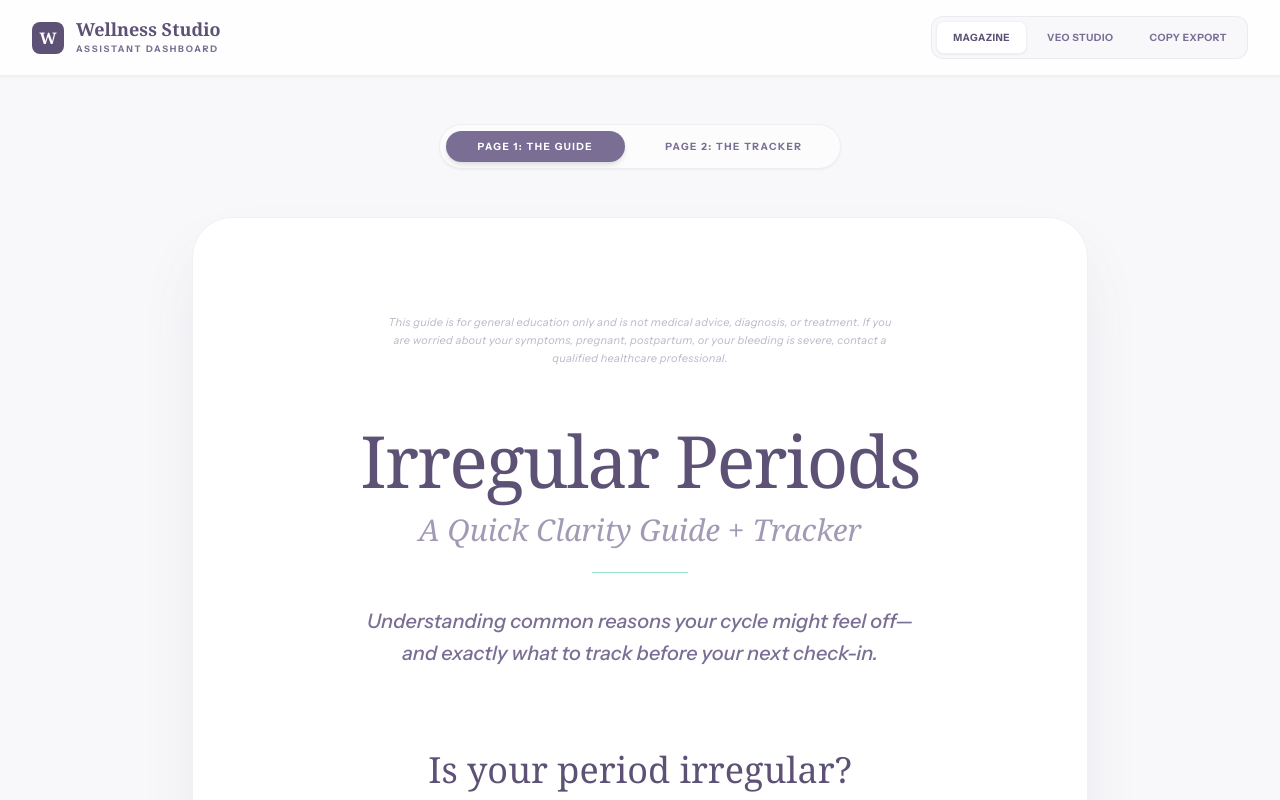
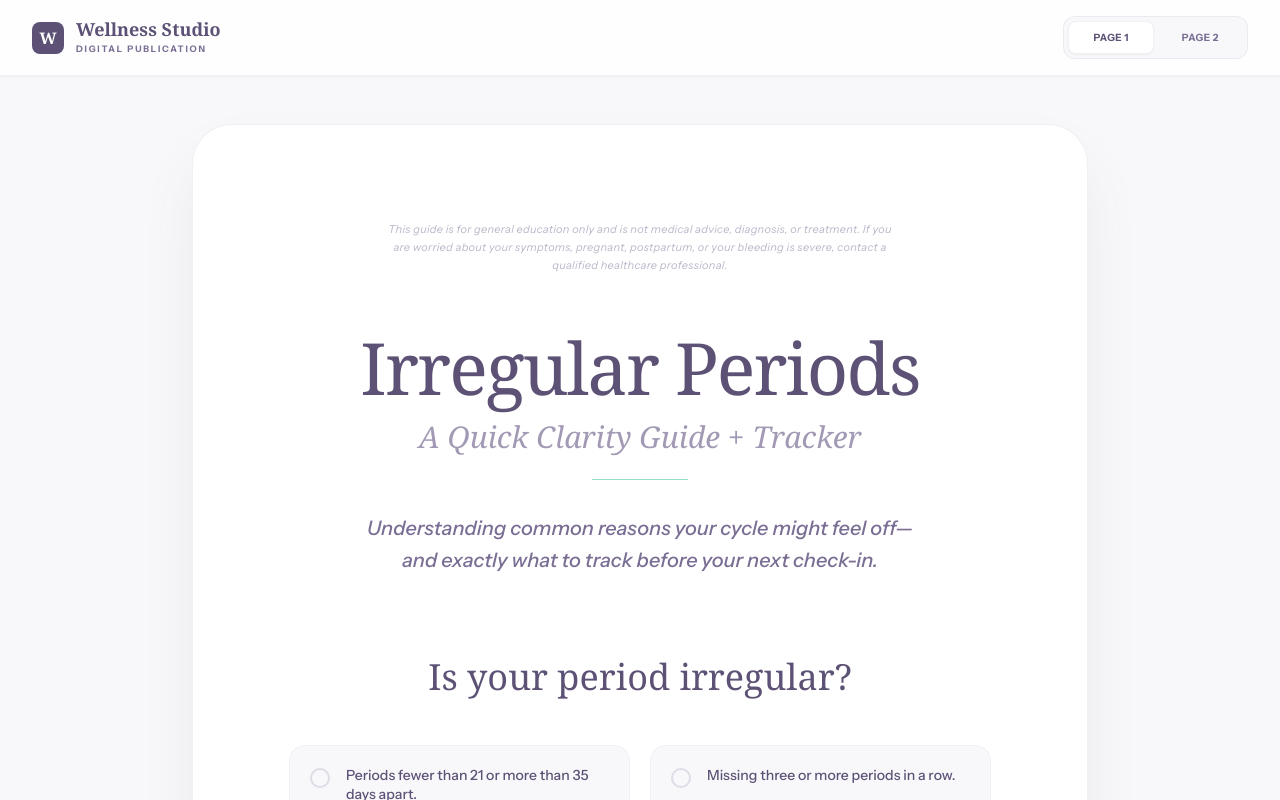
Before and after one commit to eleni-art/irreg-per--guide, a React (Vite) app: page / in a window 1280 px wide. Shown: the top 800 px of the page. Built offline with nearby package versions, Linux system fonts and the light colour scheme.

Commit message:
Update App.tsx
Signed-off-by: eleni-art <eleni@alluratechnologies.com>

```diff
--- a/App.tsx
+++ b/App.tsx
@@ -1,14 +1,9 @@
 
 import React, { useState, useEffect, useRef } from 'react';
 import MagazinePreview from './MagazinePreview';
-import VeoStudio from './VeoStudio';
-import CopyViewer from './CopyViewer';
 import { PageType } from './types';
 
-type ViewMode = 'READER' | 'STUDIO' | 'COPY';
-
 const App: React.FC = () => {
-  const [viewMode, setViewMode] = useState<ViewMode>('READER');
   const [activePage, setActivePage] = useState<PageType>('PAGE_1');
   const [scale, setScale] = useState(1);
   const [contentHeight, setContentHeight] = useState(0);
@@ -35,7 +30,7 @@ const App: React.FC = () => {
     });
     observer.observe(contentRef.current);
     return () => observer.disconnect();
-  }, [viewMode, activePage]);
+  }, [activePage]);
 
   return (
     <div className="min-h-screen flex flex-col bg-[#F8F8FA] overflow-x-hidden">
@@ -44,50 +39,27 @@ const App: React.FC = () => {
           <div className="w-8 h-8 bg-[#5D5276] rounded-lg flex items-center justify-center text-white font-serif font-bold">W</div>
           <div>
             <h1 className="font-serif text-lg font-bold text-[#5D5276] leading-none text-left">Wellness Studio</h1>
-            <p className="text-[9px] text-[#7A6E94] uppercase tracking-[0.2em] font-black mt-1 text-left">Assistant Dashboard</p>
+            <p className="text-[9px] text-[#7A6E94] uppercase tracking-[0.2em] font-black mt-1 text-left">Digital Publication</p>
           </div>
         </div>
 
         <nav className="flex gap-1 bg-[#F8F8FA] p-1 rounded-xl border border-[#7A6E94]/10">
           <button
-            onClick={() => setViewMode('READER')}
-            className={`px-4 py-2 rounded-lg text-[10px] font-bold uppercase tracking-wider transition-all ${viewMode === 'READER' ? 'bg-white text-[#5D5276] shadow-sm border border-[#7A6E94]/10' : 'text-[#7A6E94] hover:bg-white/50'}`}
+            onClick={() => setActivePage('PAGE_1')}
+            className={`px-6 py-2 rounded-lg text-[10px] font-bold uppercase tracking-wider transition-all ${activePage === 'PAGE_1' ? 'bg-white text-[#5D5276] shadow-sm border border-[#7A6E94]/10' : 'text-[#7A6E94] hover:bg-white/50'}`}
           >
-            Magazine
+            Page 1
           </button>
           <button
-            onClick={() => setViewMode('STUDIO')}
-            className={`px-4 py-2 rounded-lg text-[10px] font-bold uppercase tracking-wider transition-all ${viewMode === 'STUDIO' ? 'bg-white text-[#5D5276] shadow-sm border border-[#7A6E94]/10' : 'text-[#7A6E94] hover:bg-white/50'}`}
+            onClick={() => setActivePage('PAGE_2')}
+            className={`px-6 py-2 rounded-lg text-[10px] font-bold uppercase tracking-wider transition-all ${activePage === 'PAGE_2' ? 'bg-white text-[#5D5276] shadow-sm border border-[#7A6E94]/10' : 'text-[#7A6E94] hover:bg-white/50'}`}
           >
-            Veo Studio
-          </button>
-          <button
-            onClick={() => setViewMode('COPY')}
-            className={`px-4 py-2 rounded-lg text-[10px] font-bold uppercase tracking-wider transition-all ${viewMode === 'COPY' ? 'bg-white text-[#5D5276] shadow-sm border border-[#7A6E94]/10' : 'text-[#7A6E94] hover:bg-white/50'}`}
-          >
-            Copy Export
+            Page 2
           </button>
         </nav>
       </header>
 
       <main className="flex-grow flex flex-col items-center py-12 px-6">
-        {viewMode === 'READER' && (
-          <div className="flex flex-col items-center">
-             <nav className="flex justify-center gap-2 mb-12 bg-white/60 p-1.5 rounded-full border border-[#7A6E94]/10 shadow-sm backdrop-blur-sm">
-                <button
-                  onClick={() => setActivePage('PAGE_1')}
-                  className={`px-8 py-2 rounded-full text-[10px] font-bold uppercase tracking-[0.15em] transition-all duration-300 ${activePage === 'PAGE_1' ? 'bg-[#7A6E94] text-white shadow-md' : 'text-[#7A6E94] hover:bg-[#7A6E94]/5'}`}
-                >
-                  Page 1: The Guide
-                </button>
-                <button
-                  onClick={() => setActivePage('PAGE_2')}
-                  className={`px-8 py-2 rounded-full text-[10px] font-bold uppercase tracking-[0.15em] transition-all duration-300 ${activePage === 'PAGE_2' ? 'bg-[#7A6E94] text-white shadow-md' : 'text-[#7A6E94] hover:bg-[#7A6E94]/5'}`}
-                >
-                  Page 2: The Tracker
-                </button>
-              </nav>
-
         <div
           className="flex justify-center w-full"
           style={{
@@ -107,25 +79,11 @@ const App: React.FC = () => {
             <MagazinePreview page={activePage} />
           </div>
         </div>
-          </div>
-        )}
-
-        {viewMode === 'STUDIO' && (
-          <div className="w-full max-w-6xl animate-in fade-in slide-in-from-bottom-4 duration-500">
-            <VeoStudio />
-          </div>
-        )}
-
-        {viewMode === 'COPY' && (
-          <div className="w-full max-w-4xl animate-in fade-in slide-in-from-bottom-4 duration-500">
-            <CopyViewer />
-          </div>
-        )}
       </main>
 
       <footer className="py-12 px-8 text-center border-t border-[#7A6E94]/10 bg-white">
         <p className="text-[#7A6E94] text-[10px] font-bold uppercase tracking-[0.4em] mb-4">
-          Wellness Magazine Workspace &copy; 2024
+          Wellness Magazine &copy; 2024
         </p>
       </footer>
     </div>
```
Lines whose indentation alone changed are shown as unchanged.
